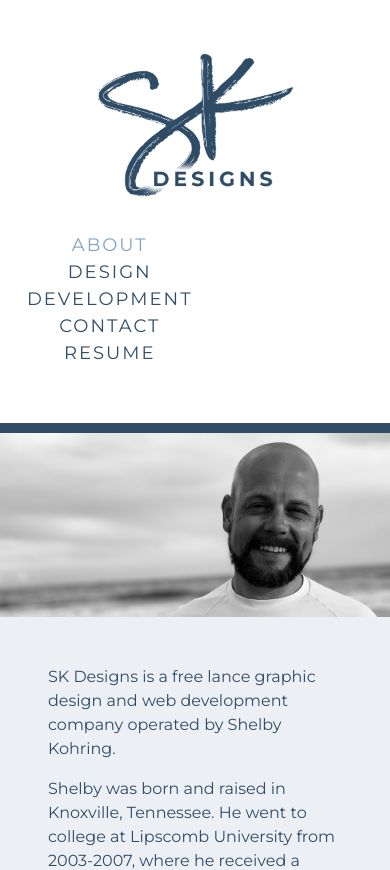
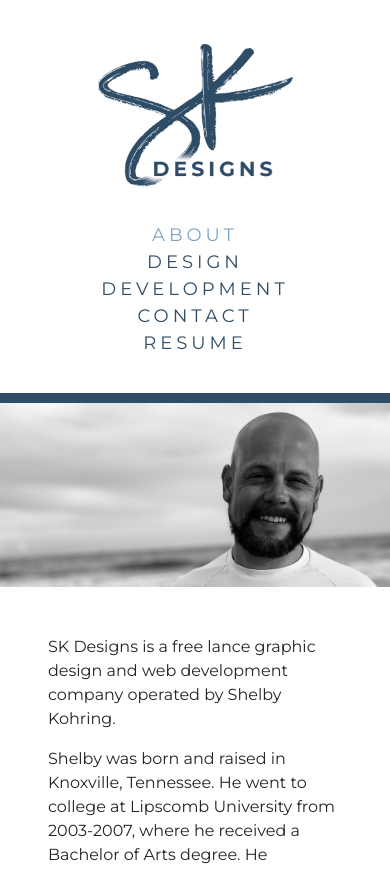
Before and after one commit to kohringsw/kohring-react, a React (Create React App) app: page / in a window 390 px wide. Shown: the top 870 px of the page. Built offline with nearby package versions, Linux system fonts and the light colour scheme; the HTML template or start-up script is replaced by a standard one.

Commit message:
formatting updates

```diff
--- a/src/components/Contact/index.js
+++ b/src/components/Contact/index.js
@@ -152,7 +152,7 @@ function ContactForm() {
           <button
             data-testid="button"
             type="submit"
-            className="button btn btn-block btn-secondary mt-4 ml-3 text-white"
+            className="contact-button btn btn-block btn-secondary mt-4 ml-3 text-white"
             onClick={onSubmit}
           >
             Submit
--- a/src/components/Development/index.js
+++ b/src/components/Development/index.js
@@ -46,7 +46,7 @@ function Development() {
               </a>
               <div className="button-container w-100 row justify-content-around ml-1 mr-1">
                 <a
-                  className="button text-decoration-none text-light p-3 badge mt-4 col-5"
+                  className="webdev-button text-decoration-none text-light p-3 badge mt-4 col-5"
                   href="https://shelbykohring.github.io/hike-now/"
                   target="_blank "
                   rel="noreferrer"
@@ -54,7 +54,7 @@ function Development() {
                   App Website
                 </a>
                 <a
-                  className="button text-decoration-none text-light p-3 badge mt-4 col-5"
+                  className="webdev-button text-decoration-none text-light p-3 badge mt-4 col-5"
                   href="https://github.com/shelbykohring/hike-now"
                   target="_blank"
                   rel="noreferrer"
@@ -80,7 +80,7 @@ function Development() {
               </a>
               <div className="button-container w-100 row justify-content-around ml-1 mr-1">
                 <a
-                  className="button text-decoration-none text-light p-3 badge mt-4 col-5"
+                  className="webdev-button text-decoration-none text-light p-3 badge mt-4 col-5"
                   href="https://lit-escarpment-33126.herokuapp.com/"
                   target="_blank "
                   rel="noreferrer"
@@ -88,7 +88,7 @@ function Development() {
                   App Website
                 </a>
                 <a
-                  className="button text-decoration-none text-light p-3 badge mt-4 col-5"
+                  className="webdev-button text-decoration-none text-light p-3 badge mt-4 col-5"
                   href="https://github.com/Ondayko14/Moosic"
                   target="_blank"
                   rel="noreferrer"
@@ -114,7 +114,7 @@ function Development() {
               </a>
               <div className="button-container w-100 row justify-content-around ml-1 mr-1">
                 <a
-                  className="button text-decoration-none text-light p-3 badge mt-4 col-5"
+                  className="webdev-button text-decoration-none text-light p-3 badge mt-4 col-5"
                   href="https://shelbykohring.github.io/simply-plan-it/"
                   target="_blank "
                   rel="noreferrer"
@@ -122,7 +122,7 @@ function Development() {
                   App Website
                 </a>
                 <a
-                  className="button text-decoration-none text-light p-3 badge mt-4 col-5"
+                  className="webdev-button text-decoration-none text-light p-3 badge mt-4 col-5"
                   href="https://github.com/shelbykohring/simply-plan-it"
                   target="_blank"
                   rel="noreferrer"
@@ -148,7 +148,7 @@ function Development() {
               </a>
               <div className="button-container w-100 row justify-content-around ml-1 mr-1">
                 <a
-                  className="button text-decoration-none text-light p-3 badge mt-4 col-5"
+                  className="webdev-button text-decoration-none text-light p-3 badge mt-4 col-5"
                   href="https://shelbykohring.github.io/weather-dashboard/"
                   target="_blank "
                   rel="noreferrer"
@@ -156,7 +156,7 @@ function Development() {
                   App Website
                 </a>
                 <a
-                  className="button text-decoration-none text-light p-3 badge mt-4 col-5"
+                  className="webdev-button text-decoration-none text-light p-3 badge mt-4 col-5"
                   href="https://github.com/shelbykohring/weather-dashboard"
                   target="_blank"
                   rel="noreferrer"
@@ -182,7 +182,7 @@ function Development() {
               </a>
               <div className="button-container w-100 row justify-content-around ml-1 mr-1">
                 <a
-                  className="button text-decoration-none text-light p-3 badge mt-4 col-5"
+                  className="webdev-button text-decoration-none text-light p-3 badge mt-4 col-5"
                   href="https://the-bookfast-club.herokuapp.com/"
                   target="_blank "
                   rel="noreferrer"
@@ -190,7 +190,7 @@ function Development() {
                   App Website
                 </a>
                 <a
-                  className="button text-decoration-none text-light p-3 badge mt-4 col-5"
+                  className="webdev-button text-decoration-none text-light p-3 badge mt-4 col-5"
                   href="https://github.com/BeatyPete/the-bookfast-club.git"
                   target="_blank"
                   rel="noreferrer"
--- a/src/index.css
+++ b/src/index.css
@@ -2,7 +2,7 @@
   --first-color: #304c66;
   --second-color: #7da4c9;
   --third-color: #bdc1c5;
-  --fourth-color: #ecf0f5;
+  --fourth-color: #ffffff;
   --fifth-color: #444749;
 }
 
@@ -14,7 +14,7 @@
 }
 
 body {
-  color: var(--first-color);
+  /* color: var(--first-color); */
   background-color: var(--fourth-color);
   font-family: "Montserrat";
   width: 100%;
@@ -23,12 +23,8 @@ body {
 
 /* navigation style start */
 header {
-  padding: 30px 0 30px 0;
-  background-color: var(--fourth-color);
+  padding: 20px 0 20px 0;
   width: 100%;
-  display: flex;
-  justify-content: space-between;
-  flex-wrap: wrap;
   border-bottom: solid 10px var(--first-color);
 }
 
@@ -40,7 +36,7 @@ header {
   content: "";
   height: 100%;
   width: 100%;
-  background-color: white;
+  background-color: var(--fourth-color);
 }
 
 .header-box div {
@@ -50,20 +46,19 @@ header {
 }
 
 header nav {
-  margin: 10px 12px;
+  margin: 10px 15px;
 }
 
 header nav ul {
   display: flex;
-  flex-wrap: wrap;
-  justify-content: space-around;
+  justify-content: space-between;
   align-items: center;
   list-style: none;
 }
 
 header nav ul li a {
-  padding: 0 30px;
-  font-size: 20px;
+  padding: 0 40px;
+  font-size: 16px;
   color: var(--first-color);
   letter-spacing: 4px;
 }
@@ -112,10 +107,14 @@ header nav ul li a:hover {
   opacity: .7;
 }
 
-.button {
+.webdev-button {
   font-weight: normal;
   font-size: 15px;
   background-color: var(--first-color);
+  max-width: 100px;
+}
+
+.contact-button {
   max-width: 100px;
 }
 
@@ -145,17 +144,10 @@ header nav ul li a:hover {
 /* MEDIA QUERY FOR 980PX SCREENS AND SMALLER */
 @media screen and (max-width: 980px) {
 
-  header {
-    padding-bottom: 30px;
-  }
-
-  .logo {
-    width: 30%;
-  }
-
   header nav ul li a {
-    font-size: 16px;
-    padding: 0 20px;
+    font-size: 14px;
+    padding: 0 30px;
+    letter-spacing: 2px;
   }
 
 }
@@ -169,8 +161,7 @@ header nav ul li a:hover {
 
   header nav ul li a {
     padding: 0 15px;
-    font-size: 13px;
-    color: var(--first-color);
+    font-size: 12px;
     letter-spacing: 2px;
   }
 
@@ -186,6 +177,8 @@ header nav ul li a:hover {
   .header-box div {
     display: flex;
     justify-content: center;
+    padding: 0;
+    margin: 0;
   }
 
   header nav ul {
@@ -194,8 +187,9 @@ header nav ul li a:hover {
 
   header nav ul li a {
     font-size: 18px;
-    color: var(--first-color);
-    letter-spacing: 2px;
+    letter-spacing: 4px;
+    padding: 0;
+    margin: 0;
   }
 
   .design h1, .webdev h1, .contact h1 {
```
Also changed, not shown: public/site.webmanifest.
